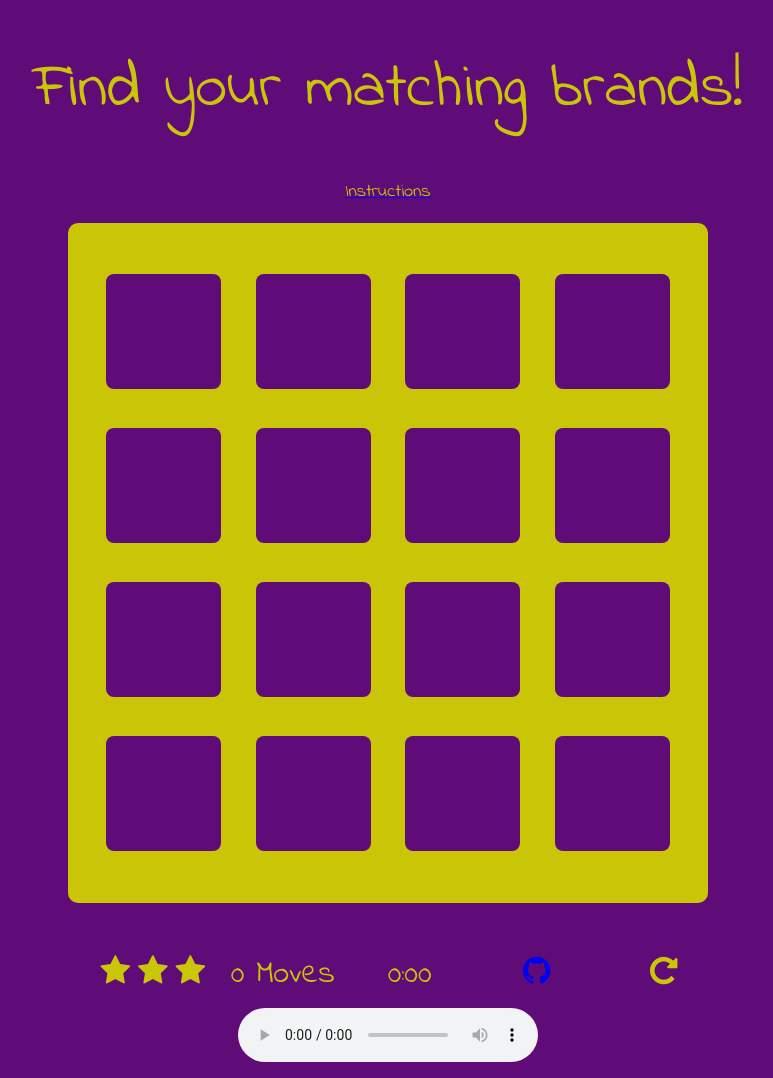
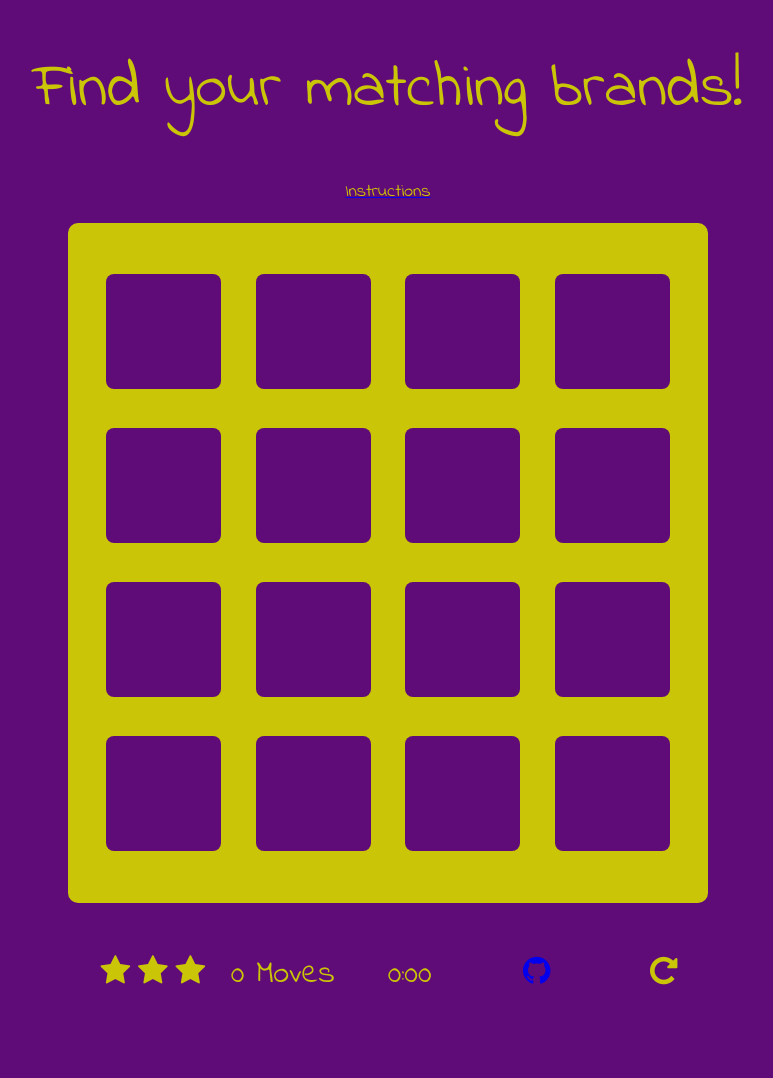
Before and after one commit to LucasCegielski/MS2-Brands_memory_game, a plain HTML site: page game.html in a window 1280 px wide. Shown: the whole page, without its empty margins (252-1025 px from the left). After the commit the page ends 1008 px from the top, so only its background shows below. Drawn offline with Linux system fonts and the light colour scheme.

Commit message:
removed the music track from the project, removed the audio divs from game.html and from home.html

```diff
--- a/game.html
+++ b/game.html
@@ -102,13 +102,6 @@
                 <i class="fa fa-repeat"></i>
             </div>
         </section>
-
-        <div class="audio">
-            <audio controls autoplay mute>
-                <source src="assets/music/music.mp3" type="audio/mpeg">
-                Your browser does not support the audio element.
-            </audio>
-        </div>
     </div>
 
     <div id="success-modal" class="modal">
```
Also changed, not shown: home.html (+0 -8 lines).
